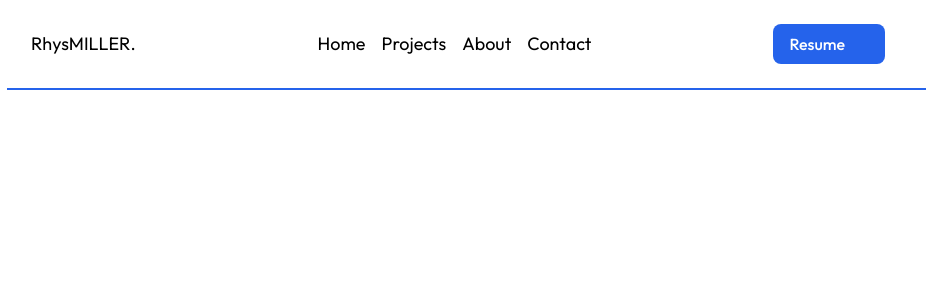
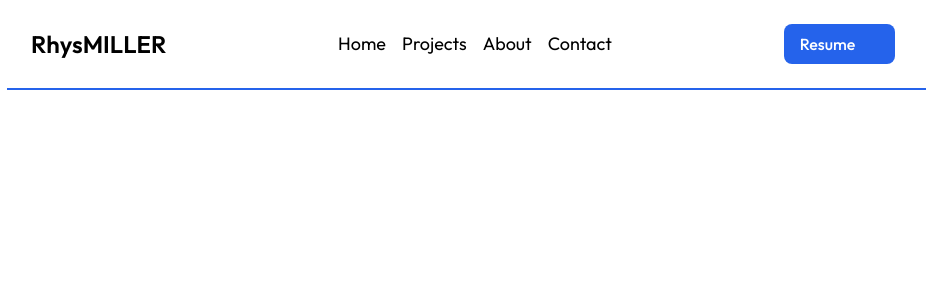
Before and after one commit to rjmills87/portfolio-2.0, a React (Vite) app: page / in a window 1280 px wide. Shown: the top 300 px of the page, without its empty margins (73-999 px from the left). Built offline with nearby package versions, Linux system fonts and the light colour scheme; some icons are missing.

Commit message:
Alignment changes to header.

```diff
--- a/src/components/Header.jsx
+++ b/src/components/Header.jsx
@@ -10,8 +10,8 @@ export default function Header() {
   return (
     <>
       <header className="relative mx-0 p-6 flex items-center justify-between lg:py-6 h-20 lg:h-auto lg:border-b-2 border-blue-600 lg:mx-20">
-        <a className="text-lg" href="#">
-          RhysMILLER<span>.</span>
+        <a className="flex text-2xl font-semibold" href="#">
+          RhysMILLER
         </a>
         <nav
           className={`fixed lg:static lg:translate-x-0 z-100 flex flex-col lg:flex-row gap-10 items-start min-h-screen lg:min-h-fit min-w-[50%] lg:min-w-max transition-transform duration-500 ease-in-out p-4 lg:p-0 top-0 lg:top-auto right-0 lg:right-auto bg-blue-600 lg:bg-white ${
```
